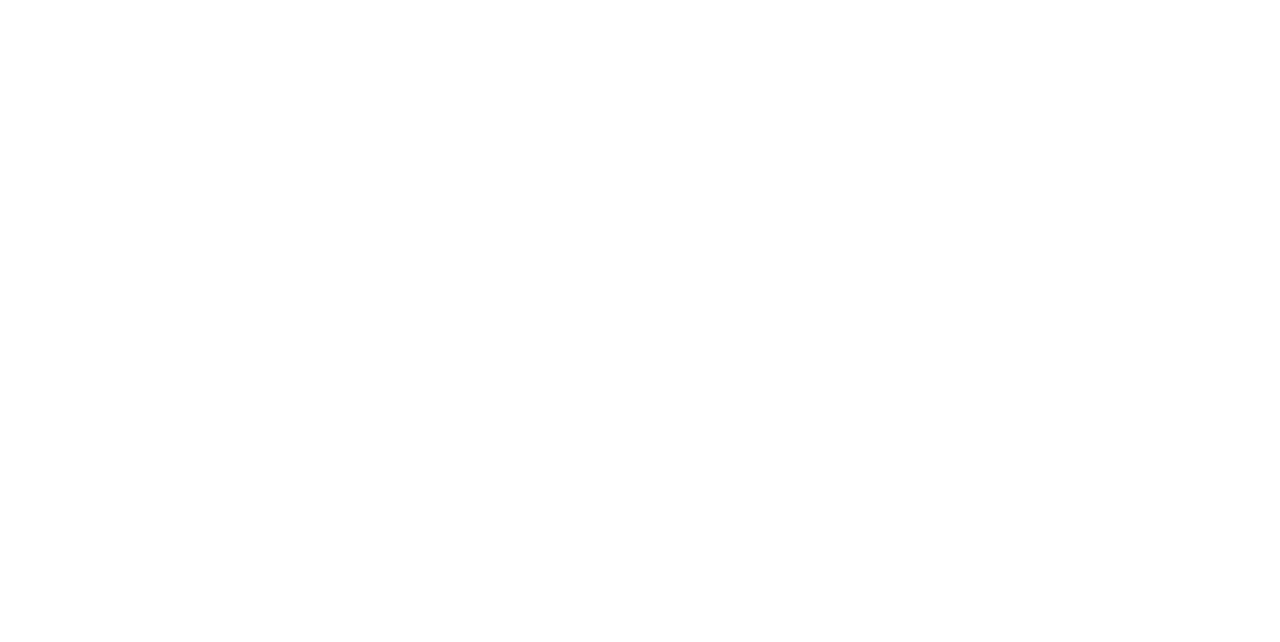
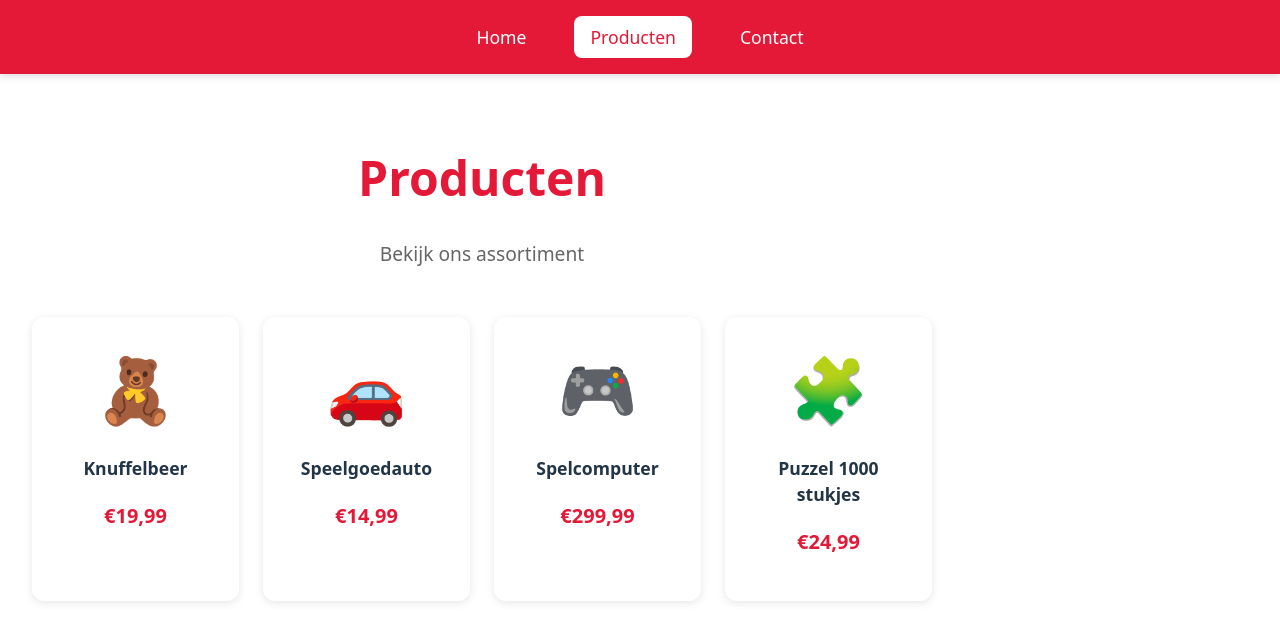
Before and after one commit to Matthi-code/example1, a React (Vite) app: page /producten in a window 1280 px wide. Before the commit this address had no page. Shown: the top 642 px of the page. Built offline with nearby package versions, Linux system fonts and the light colour scheme.

Commit message:
Add navigation menu with Products page

```diff
--- a/src/App.css
+++ b/src/App.css
@@ -1,12 +1,58 @@
+/* Header & Menu */
+.header {
+  position: fixed;
+  top: 0;
+  left: 0;
+  right: 0;
+  background: #E31937;
+  padding: 1rem 2rem;
+  box-shadow: 0 2px 8px rgba(0, 0, 0, 0.15);
+  z-index: 100;
+}
+
+.menu {
+  display: flex;
+  justify-content: center;
+  gap: 2rem;
+}
+
+.menu-link {
+  color: white;
+  text-decoration: none;
+  font-size: 1.1rem;
+  font-weight: 500;
+  padding: 0.5rem 1rem;
+  border-radius: 8px;
+  transition: all 0.2s ease;
+}
+
+.menu-link:hover {
+  background: #FFD100;
+  color: #213547;
+}
+
+.menu-link.active {
+  background: white;
+  color: #E31937;
+}
+
+/* Main content */
+main {
+  padding-top: 80px;
+}
+
 .container {
-  min-height: 100vh;
+  min-height: calc(100vh - 80px);
   display: flex;
   flex-direction: column;
   align-items: center;
   justify-content: flex-start;
-  padding-top: 10vh;
+  padding-top: 5vh;
+  padding-left: 1rem;
+  padding-right: 1rem;
 }
 
+/* Wave animation */
 .wave-image {
   width: 120px;
   height: 120px;
@@ -20,12 +66,20 @@
   75% { transform: rotate(-10deg); }
 }
 
+/* Typography */
 h1 {
   font-size: 3rem;
   color: #E31937;
+  margin-bottom: 1rem;
+}
+
+.page-intro {
+  font-size: 1.2rem;
+  color: #666;
   margin-bottom: 2rem;
 }
 
+/* Files section */
 .files-section {
   margin-top: 2rem;
   width: 100%;
@@ -67,27 +121,7 @@ h1 {
   color: #666;
 }
 
-.nav-links {
-  margin: 1.5rem 0;
-}
-
-.nav-links a {
-  color: white;
-  background: #E31937;
-  text-decoration: none;
-  font-size: 1.1rem;
-  padding: 0.5rem 1.5rem;
-  border: 2px solid #E31937;
-  border-radius: 8px;
-  transition: all 0.2s ease;
-}
-
-.nav-links a:hover {
-  background: #FFD100;
-  border-color: #FFD100;
-  color: #213547;
-}
-
+/* Contact */
 .contact-info {
   text-align: center;
   margin: 2rem 0;
@@ -109,3 +143,69 @@ h1 {
   font-size: 1rem;
   color: #E31937;
 }
+
+/* Products */
+.products-grid {
+  display: grid;
+  grid-template-columns: repeat(auto-fit, minmax(200px, 1fr));
+  gap: 1.5rem;
+  width: 100%;
+  max-width: 900px;
+  padding: 1rem;
+}
+
+.product-card {
+  background: white;
+  border-radius: 12px;
+  padding: 1.5rem;
+  text-align: center;
+  box-shadow: 0 2px 8px rgba(0, 0, 0, 0.1);
+  transition: transform 0.2s ease, box-shadow 0.2s ease;
+}
+
+.product-card:hover {
+  transform: translateY(-4px);
+  box-shadow: 0 4px 16px rgba(0, 0, 0, 0.15);
+}
+
+.product-image {
+  font-size: 4rem;
+  margin-bottom: 1rem;
+}
+
+.product-card h3 {
+  font-size: 1.1rem;
+  color: #213547;
+  margin-bottom: 0.5rem;
+}
+
+.price {
+  font-size: 1.25rem;
+  font-weight: 700;
+  color: #E31937;
+}
+
+/* Responsive */
+@media (max-width: 600px) {
+  .menu {
+    gap: 0.5rem;
+  }
+
+  .menu-link {
+    font-size: 0.9rem;
+    padding: 0.4rem 0.8rem;
+  }
+
+  h1 {
+    font-size: 2rem;
+  }
+
+  .products-grid {
+    grid-template-columns: repeat(2, 1fr);
+    gap: 1rem;
+  }
+
+  .product-image {
+    font-size: 3rem;
+  }
+}
--- a/src/App.tsx
+++ b/src/App.tsx
@@ -1,15 +1,21 @@
 import { BrowserRouter, Routes, Route } from 'react-router-dom'
+import Menu from './components/Menu'
 import Home from './pages/Home'
+import Products from './pages/Products'
 import Contact from './pages/Contact'
 import './App.css'
 
 function App() {
   return (
     <BrowserRouter>
-      <Routes>
-        <Route path="/" element={<Home />} />
-        <Route path="/contact" element={<Contact />} />
-      </Routes>
+      <Menu />
+      <main>
+        <Routes>
+          <Route path="/" element={<Home />} />
+          <Route path="/producten" element={<Products />} />
+          <Route path="/contact" element={<Contact />} />
+        </Routes>
+      </main>
     </BrowserRouter>
   )
 }
--- /dev/null
+++ b/src/components/Menu.tsx
@@ -0,0 +1,21 @@
+import { NavLink } from 'react-router-dom'
+
+function Menu() {
+  return (
+    <header className="header">
+      <nav className="menu">
+        <NavLink to="/" className={({ isActive }) => isActive ? 'menu-link active' : 'menu-link'}>
+          Home
+        </NavLink>
+        <NavLink to="/producten" className={({ isActive }) => isActive ? 'menu-link active' : 'menu-link'}>
+          Producten
+        </NavLink>
+        <NavLink to="/contact" className={({ isActive }) => isActive ? 'menu-link active' : 'menu-link'}>
+          Contact
+        </NavLink>
+      </nav>
+    </header>
+  )
+}
+
+export default Menu
--- a/src/pages/Contact.tsx
+++ b/src/pages/Contact.tsx
@@ -1,5 +1,3 @@
-import { Link } from 'react-router-dom'
-
 function Contact() {
   return (
     <div className="container">
@@ -12,10 +10,6 @@ function Contact() {
           <li>Telefoon: +31 6 12345678</li>
         </ul>
       </div>
-
-      <nav className="nav-links">
-        <Link to="/">Terug naar Home</Link>
-      </nav>
     </div>
   )
 }
--- a/src/pages/Home.tsx
+++ b/src/pages/Home.tsx
@@ -1,5 +1,3 @@
-import { Link } from 'react-router-dom'
-
 const projectFiles = [
   { name: 'src/App.tsx', description: 'Hoofd React component' },
   { name: 'src/App.css', description: 'Styling voor App component' },
@@ -21,10 +19,6 @@ function Home() {
       />
       <h1>Hello World</h1>
 
-      <nav className="nav-links">
-        <Link to="/contact">Contact</Link>
-      </nav>
-
       <div className="files-section">
         <h2>Projectbestanden</h2>
         <ul className="file-list">
--- /dev/null
+++ b/src/pages/Products.tsx
@@ -0,0 +1,33 @@
+function Products() {
+  return (
+    <div className="container">
+      <h1>Producten</h1>
+      <p className="page-intro">Bekijk ons assortiment</p>
+
+      <div className="products-grid">
+        <div className="product-card">
+          <div className="product-image">🧸</div>
+          <h3>Knuffelbeer</h3>
+          <p className="price">€19,99</p>
+        </div>
+        <div className="product-card">
+          <div className="product-image">🚗</div>
+          <h3>Speelgoedauto</h3>
+          <p className="price">€14,99</p>
+        </div>
+        <div className="product-card">
+          <div className="product-image">🎮</div>
+          <h3>Spelcomputer</h3>
+          <p className="price">€299,99</p>
+        </div>
+        <div className="product-card">
+          <div className="product-image">🧩</div>
+          <h3>Puzzel 1000 stukjes</h3>
+          <p className="price">€24,99</p>
+        </div>
+      </div>
+    </div>
+  )
+}
+
+export default Products
```
Also changed, not shown: 2 other files (tests, documents, lock files or other folders).
